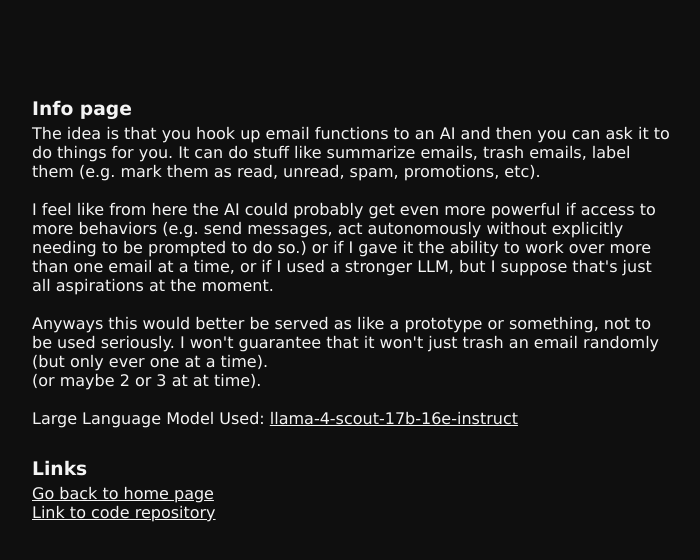
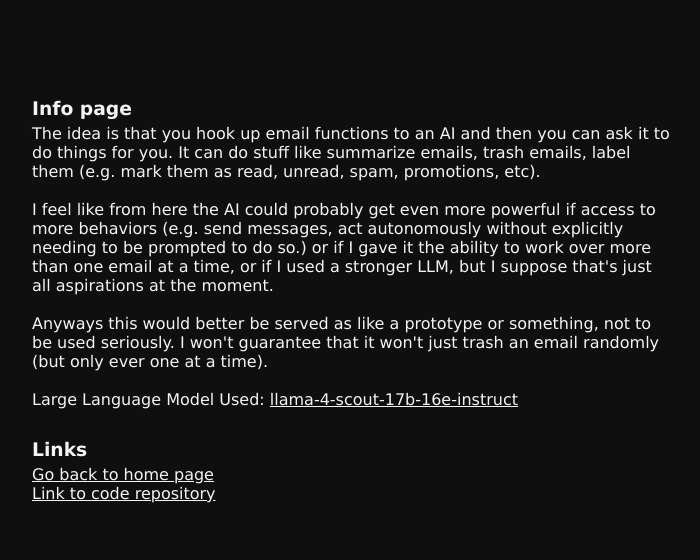
Before and after one commit to NhatanhN/cf_ai_email_assistant, a website: page assets/more_info.html in a window 1280 px wide. Shown: the part 180-740 px from the top of the page, without its empty margins (288-988 px from the left). Drawn offline with Linux system fonts and the light colour scheme.

Commit message:
Removed text

```diff
--- a/assets/more_info.html
+++ b/assets/more_info.html
@@ -24,9 +24,6 @@
     <p>
         Anyways this would better be served as like a prototype or something, not to be used seriously. I won't guarantee that it won't just
         trash an email randomly (but only ever one at a time).
-    </p>
-    <p>
-        (or maybe 2 or 3 at at time).
     </p>
     <br/>
     <p>Large Language Model Used: <a href="https://github.com/marketplace/models/azureml-meta/Llama-4-Scout-17B-16E-Instruct" target="_blank">llama-4-scout-17b-16e-instruct</a></p>
```
